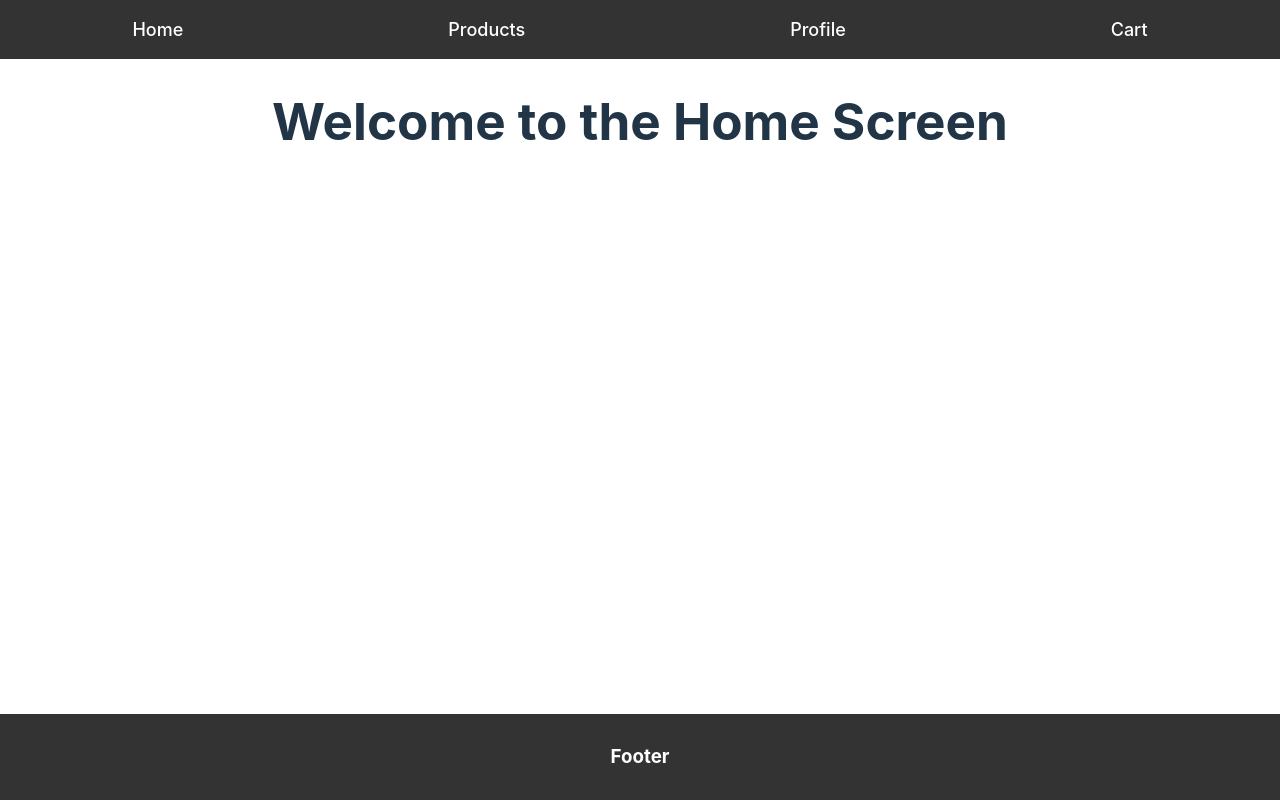
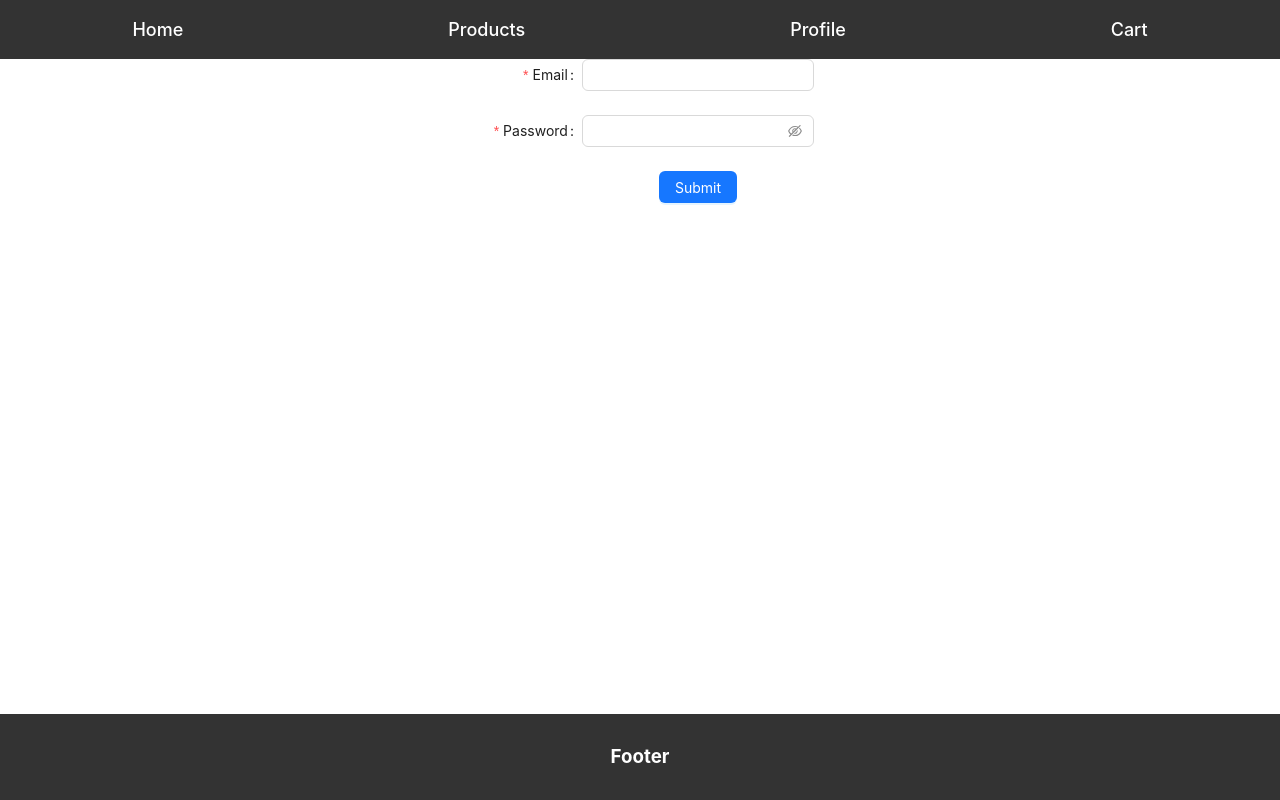
Before and after one commit to Pablogs989/EcommerceReact, a React (Vite) app: page /register in a window 1280 px wide. Built offline with nearby package versions, Linux system fonts and the light colour scheme.

Commit message:
register

```diff
--- a/src/components/Register/Register.jsx
+++ b/src/components/Register/Register.jsx
@@ -1,11 +1,84 @@
-import React from 'react';
+import { Button, Form, Input } from "antd";
+import { useContext } from "react";
+import { UserContext } from "../../context/UserContext/UserState";
+import { useNavigate } from "react-router-dom";
+import { notification } from "antd";
 
 const Register = () => {
-    return (
-        <div>
-            <h1>Welcome to the Home Screen</h1>
-        </div>
-    );
+  const { register } = useContext(UserContext);
+  const emailRegex = /^\w+@[a-zA-Z_]+?\.[a-zA-Z]{2,3}$/;
+
+  const navigate = useNavigate();
+  const onFinish = (values) => {
+    register(values);
+    navigate("/profile");
+    notification.success({
+      message: "Welcome",
+    });
+  };
+
+  return (
+    <div>
+      <Form
+        name="basic"
+        labelCol={{
+          span: 8,
+        }}
+        wrapperCol={{
+          span: 16,
+        }}
+        style={{
+          maxWidth: 600,
+        }}
+        initialValues={{
+          remember: true,
+        }}
+        onFinish={onFinish}
+        autoComplete="on"
+      >
+        <Form.Item
+          label="Email"
+          name="email"
+          rules={[
+            {
+              required: true,
+              message: "Please input your email!",
+            },
+            {
+              pattern: emailRegex,
+              message: "Please input a correct email!",
+            },
+          ]}
+        >
+          <Input />
+        </Form.Item>
+
+        <Form.Item
+          label="Password"
+          name="password"
+          rules={[
+            {
+              required: true,
+              message: "Please input your password!",
+            },
+          ]}
+        >
+          <Input.Password />
+        </Form.Item>
+
+        <Form.Item
+          wrapperCol={{
+            offset: 8,
+            span: 16,
+          }}
+        >
+          <Button type="primary" htmlType="submit">
+            Submit
+          </Button>
+        </Form.Item>
+      </Form>
+    </div>
+  );
 };
 
 export default Register;
--- a/src/context/UserContext/UserReducer.jsx
+++ b/src/context/UserContext/UserReducer.jsx
@@ -13,8 +13,13 @@ const users = (state, action) => {
     case "LOGOUT":
       return {
         ...state,
-            token:"",
-            user: null
+        token: "",
+        user: null,
+      };
+    case "REGISTER":
+      return {
+        ...state,
+        token: action.payload.token,
       };
     default:
       return state;
--- a/src/context/UserContext/UserState.jsx
+++ b/src/context/UserContext/UserState.jsx
@@ -69,6 +69,22 @@ export const UserProvider = ({ children }) => {
         console.error(error);
     }
   }
+
+const register = async (user) => {
+    try {
+      const res = await axios.post(API_URL + "/", user);
+      dispatch({
+        type: "REGISTER",
+        payload: res.data,
+      });
+      if (res.data) {
+        localStorage.setItem("token", res.data.token);
+      }
+    } catch (error) {
+      console.error(error);
+    }
+  }
+
   return (
     <UserContext.Provider
       value={{
@@ -76,7 +92,8 @@ export const UserProvider = ({ children }) => {
         user: state.user,
         login,
         getLoggedUserInfo,
-        logout
+        logout,
+        register
       }}
     >
       {children}
```
Lines whose indentation alone changed are shown as unchanged.
